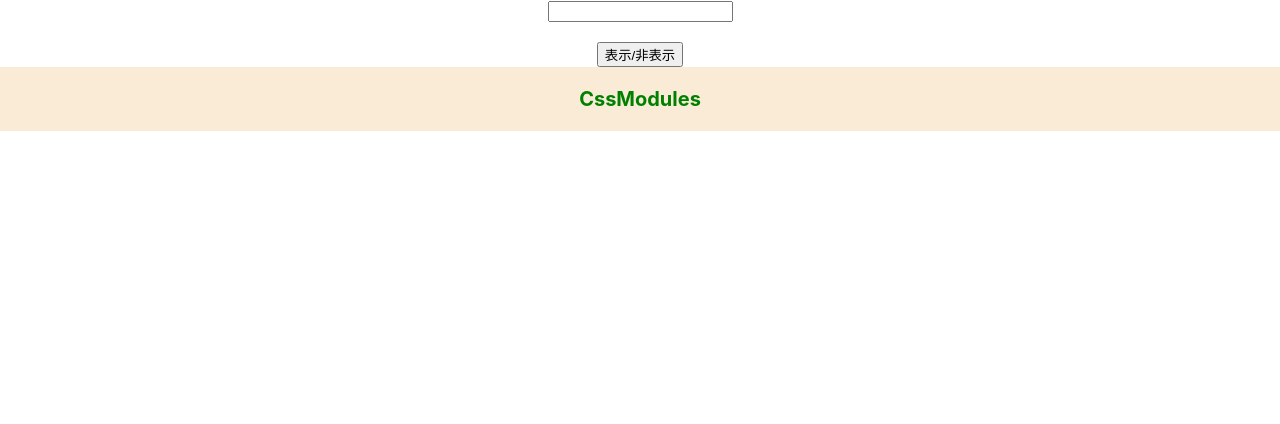
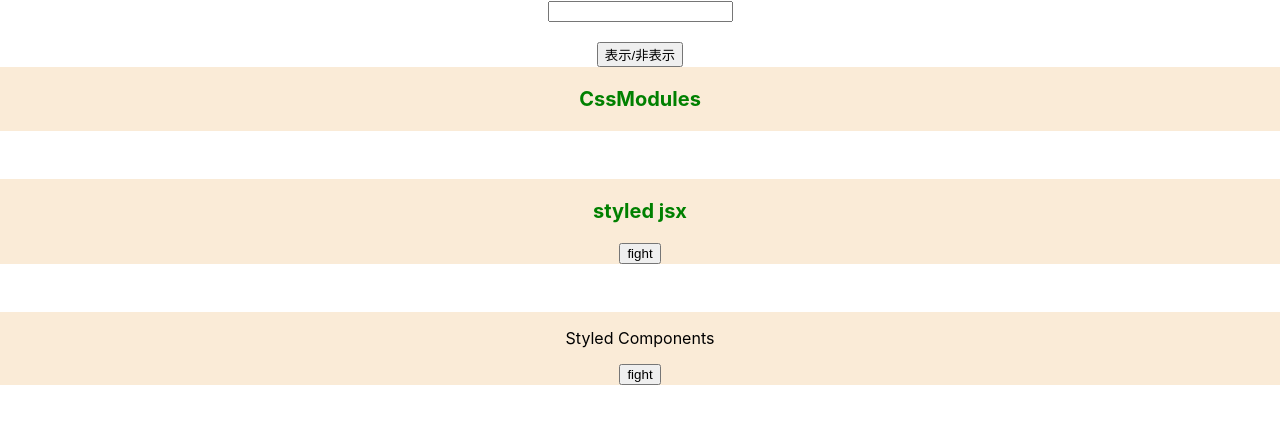
Before and after one commit to kingkazuma7/react-app-jakee, a React (Create React App) app: page / in a window 1280 px wide. Shown: the top 424 px of the page. Built offline with nearby package versions, Linux system fonts and the light colour scheme.

Commit message:
styled-jsx styled-components

```diff
--- a/package.json
+++ b/package.json
@@ -36,6 +36,8 @@
     ]
   },
   "devDependencies": {
-    "sass": "^1.64.2"
+    "sass": "^1.64.2",
+    "styled-components": "^6.0.7",
+    "styled-jsx": "^5.1.2"
   }
 }
--- a/src/App.js
+++ b/src/App.js
@@ -2,6 +2,8 @@ import { useCallback, useMemo, useState } from 'react';
 import './App.css' ;
 import { ChildArea } from './components/ChildArea';
 import { CssModules } from './components/CssModules';
+import { StyledJsx } from './components/StyledJsx';
+import { StyledComponents } from './components/StyledComponents';
 
 function App() {
   const [text, setText] = useState(); // テキストの入力check
@@ -33,6 +35,8 @@ function App() {
       <button onClick={onClickOpen}>表示/非表示</button>
       <ChildArea open={open} onClickClose={onClickClose} />
       <CssModules />
+      <StyledJsx />
+      <StyledComponents />
     </div>
   );
 }
--- a/src/components/CssModules.module.scss
+++ b/src/components/CssModules.module.scss
@@ -3,6 +3,7 @@
   grid-template-columns: 1fr;
   place-content: center;
   background-color: antiquewhite;
+  margin-bottom: 3rem;
 }
 .title {
   font-size: 20px;
--- /dev/null
+++ b/src/components/StyledComponents.jsx
@@ -0,0 +1,25 @@
+import styled from "styled-components";
+
+export const StyledComponents = () => {
+  return (
+    <>
+      <SContainer>
+        <p className="title">Styled Components</p>
+        <SButton className="button">fight</SButton>
+      </SContainer>
+    </>
+  )
+}
+
+const SContainer = styled.div`
+  display: grid;
+  grid-template-columns: 1fr;
+  place-content: center;
+  background-color: antiquewhite;
+  margin-bottom: 3rem;
+`;
+const SButton = styled.button`
+  width: fit-content;
+  text-align: center;
+  margin: 0 auto;
+`;
--- /dev/null
+++ b/src/components/StyledJsx.jsx
@@ -0,0 +1,31 @@
+export const StyledJsx = () => {
+  return (
+    <>
+    <div className="container">
+      <p className="title">styled jsx</p>
+      <button className="button">fight</button>
+    </div>
+    <style jsx="true">
+    {`
+      .container {
+        display: grid;
+        grid-template-columns: 1fr;
+        place-content: center;
+        background-color: antiquewhite;
+        margin-bottom: 3rem;
+      }
+      .title {
+        font-size: 20px;
+        font-weight: bold;
+        color: green;
+      }
+      .button {
+        width: fit-content;
+        text-align: center;
+        margin: 0 auto;
+      }
+    `}
+    </style>
+    </>
+  )
+}
```
Also changed, not shown: 1 other file (tests, documents, lock files or other folders).
